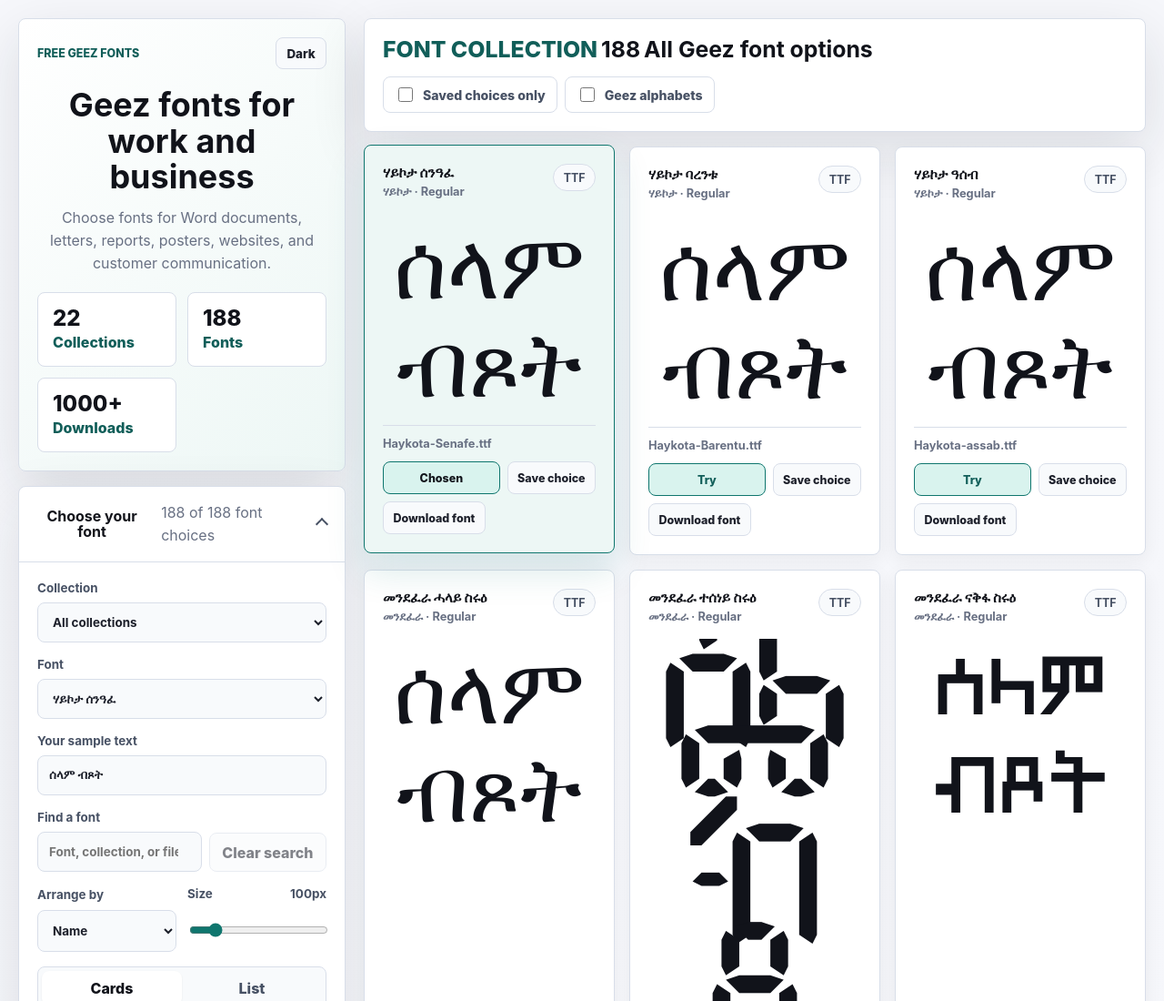
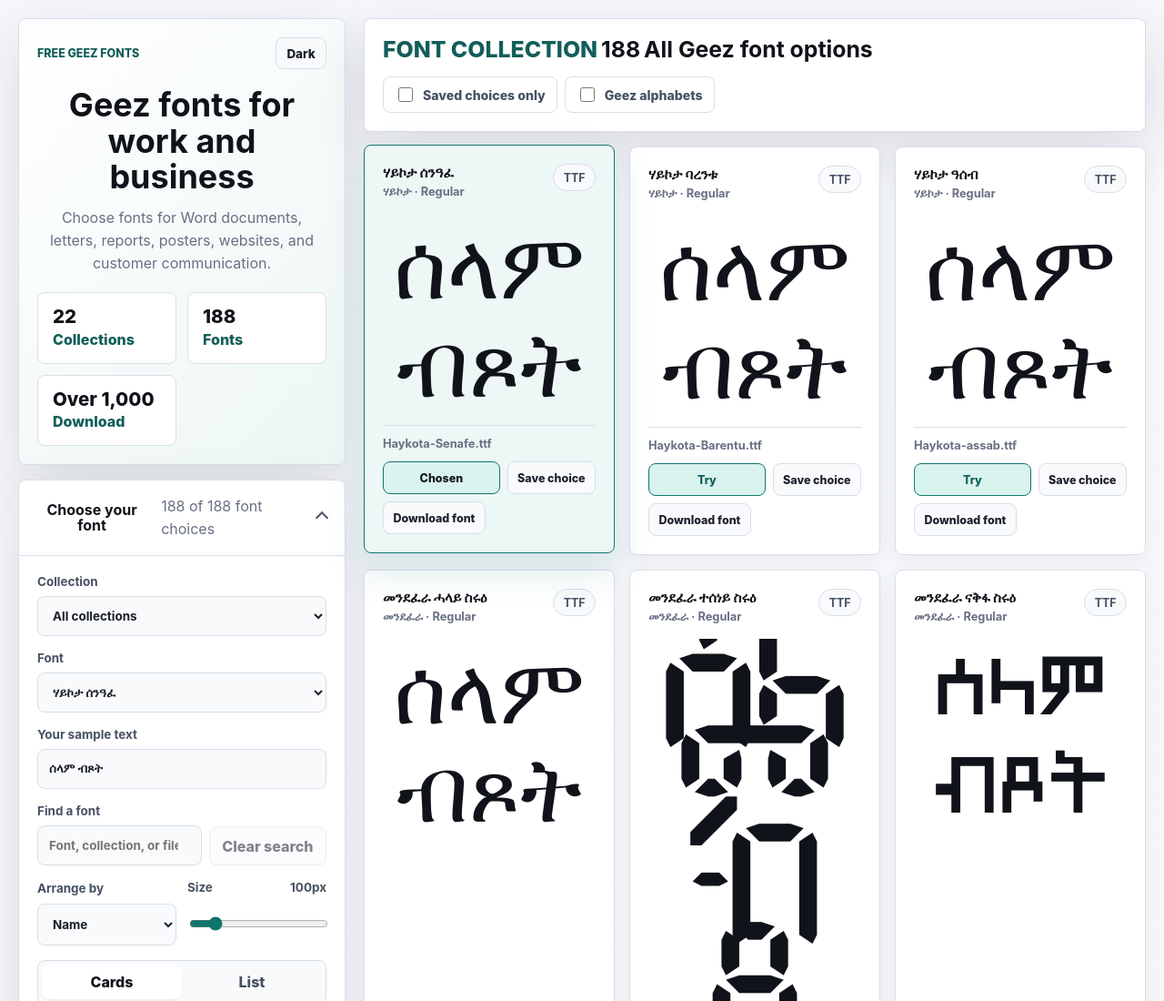
Before and after one commit to Teclit/Geez-fonts, a plain HTML site: page index.html in a window 1280 px wide. Shown: the top 1100 px of the page at 91% size. Drawn offline with Linux system fonts and the light colour scheme; a web font is replaced by a local one.

Commit message:
feat: update download count display and enhance styling for better readability

```diff
--- a/assets/css/styles.css
+++ b/assets/css/styles.css
@@ -373,9 +373,10 @@
 
   .stat__value {
     color: var(--text-strong);
-    font-size: 1.5rem;
+    font-size: clamp(1.05rem, 1.6vw, 1.5rem);
     font-weight: 850;
     line-height: 1;
+    white-space: nowrap;
   }
 
   .stat__label {
--- a/assets/js/app.js
+++ b/assets/js/app.js
@@ -340,8 +340,9 @@ function renderDownloadCount(total) {
   }
 
   const displayTotal = Math.max(toDisplayCount(total), START_TOTAL);
+  const overTotal = toOverCount(displayTotal);
   elements.downloadCount.textContent =
-    displayTotal <= START_TOTAL ? `${START_TOTAL}+` : formatCount(displayTotal);
+    `Over ${formatCount(overTotal)}`;
   elements.downloadCountStat.setAttribute(
     "aria-label",
     `${elements.downloadCount.textContent} downloads`
@@ -1122,6 +1123,11 @@ function toDisplayCount(value) {
   return Number.isFinite(number) && number >= START_TOTAL ? Math.floor(number) : START_TOTAL;
 }
 
+function toOverCount(value) {
+  const displayTotal = toDisplayCount(value);
+  return Math.max(START_TOTAL, Math.floor(displayTotal / 10) * 10);
+}
+
 function canUseApiRoutes() {
   if (window.location.protocol === "file:") {
     return false;
--- a/index.html
+++ b/index.html
@@ -82,8 +82,8 @@
             </div>
 
             <div id="downloadCountStat" class="stat">
-              <span id="downloadCount" class="stat__value"> 1000+</span>
-              <span class="stat__label info-card__eyebrow_lg">Downloads</span>
+              <span id="downloadCount" class="stat__value">Over 1,000</span>
+              <span class="stat__label info-card__eyebrow_lg">Download</span>
             </div>
           </div>
         </section>
```
